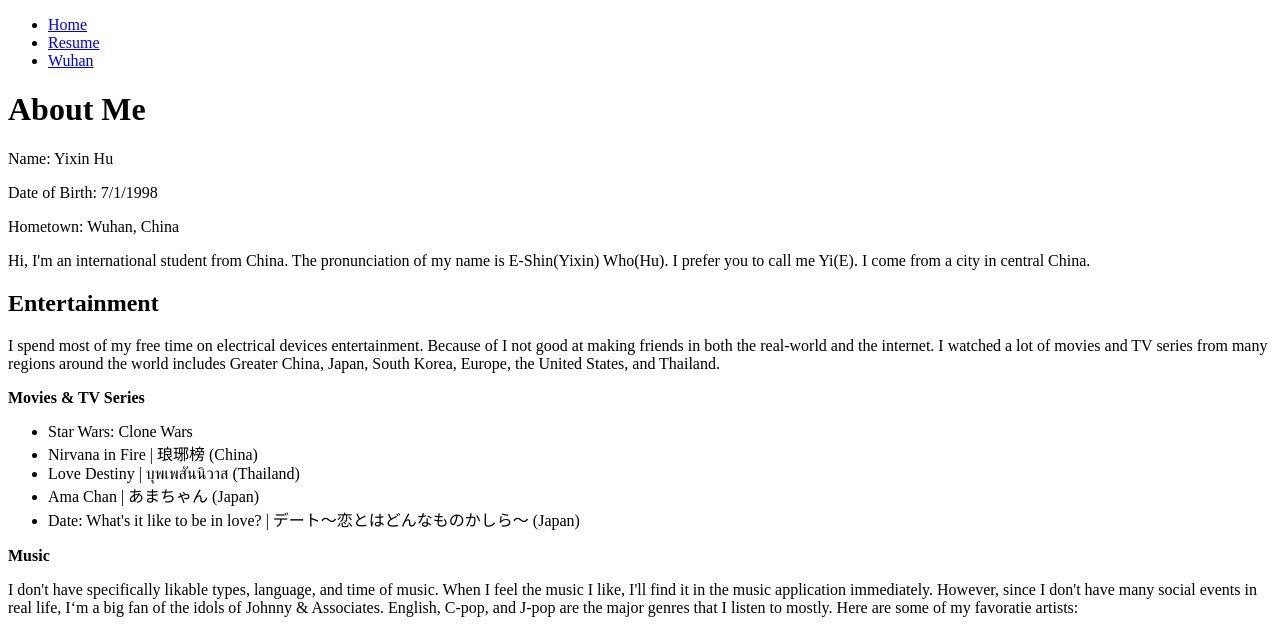
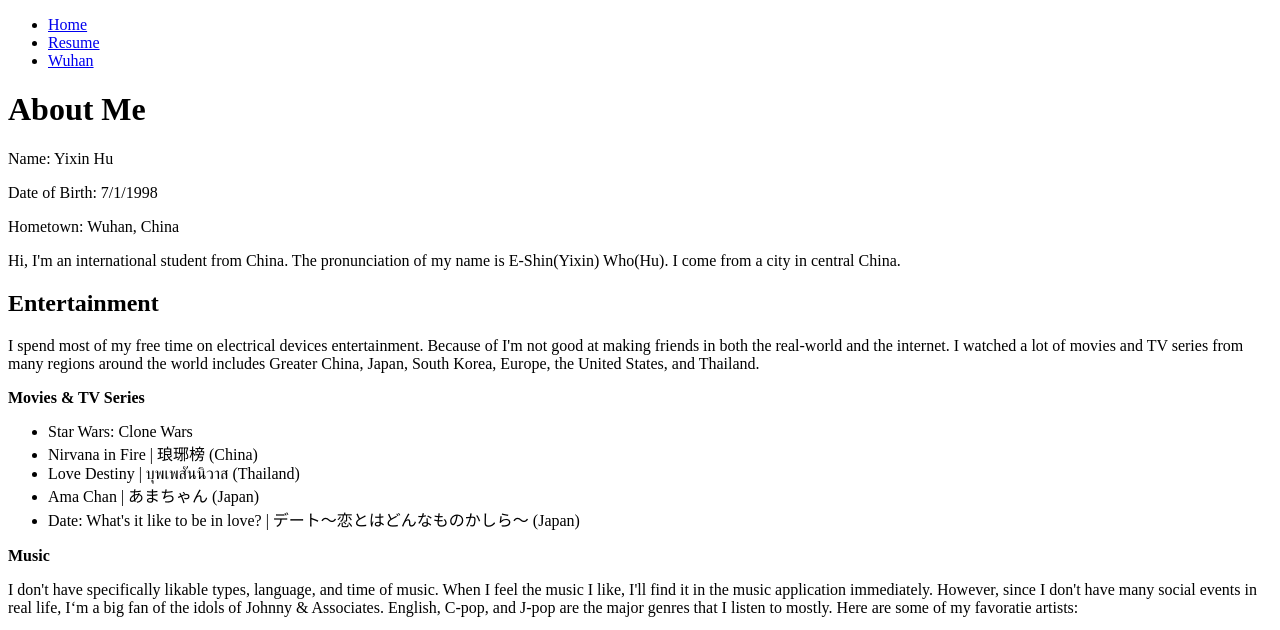
Before and after one commit to yhu66/Labs, a plain HTML site: page project1/home.html in a window 1280 px wide. Shown: the top 630 px of the page. Drawn offline with Linux system fonts and the light colour scheme.

Commit message:
Update home.html

```diff
--- a/project1/home.html
+++ b/project1/home.html
@@ -14,10 +14,10 @@
 	<p>Name: Yixin Hu</p>
 	<p>Date of Birth: 7/1/1998</p>
 	<p>Hometown: Wuhan, China</p>
-	<p>Hi, I'm an international student from China. The pronunciation of my name is E-Shin(Yixin) Who(Hu). I prefer you to call me Yi(E). I come from a city in central China.</p>
+	<p>Hi, I'm an international student from China. The pronunciation of my name is E-Shin(Yixin) Who(Hu). I come from a city in central China.</p>
 
 	<h2><strong>Entertainment</strong></h2>
-	<p>I spend most of my free time on electrical devices entertainment. Because of I not good at making friends in both the real-world and the internet. I watched a lot of movies and TV series from many regions around the world includes Greater China, Japan, South Korea, Europe, the United States, and Thailand.</p>
+	<p>I spend most of my free time on electrical devices entertainment. Because of I'm not good at making friends in both the real-world and the internet. I watched a lot of movies and TV series from many regions around the world includes Greater China, Japan, South Korea, Europe, the United States, and Thailand.</p>
 	<p><strong>Movies & TV Series</strong></p>
 	<ul>
 		<li>Star Wars: Clone Wars</li>
```
